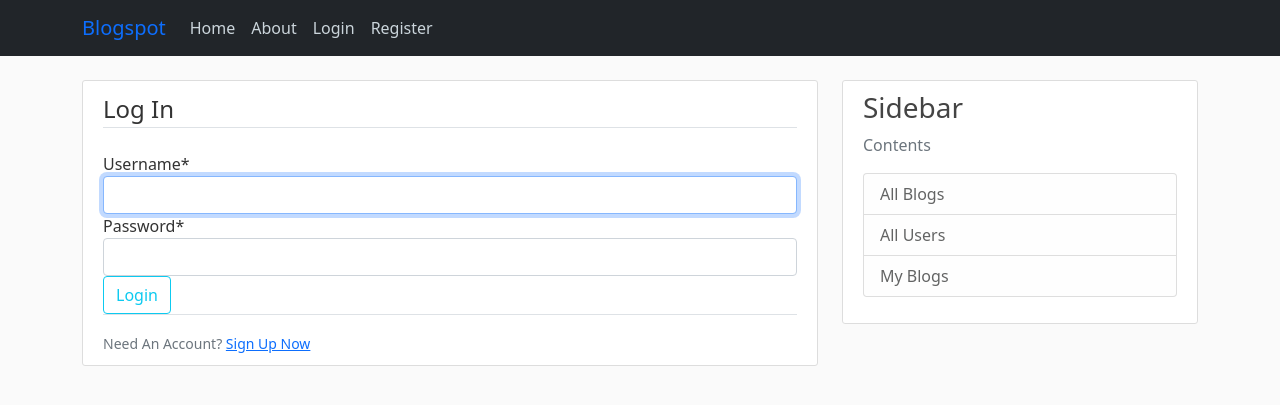
After one commit to chinmayparekh/Blogspot, a Django app: page /login/ in a window 1280 px wide. The commit adds this page. Shown: the top 405 px of the page. Run offline with Django 3.2, Linux system fonts and the light colour scheme; some libraries are stand-ins or nearby versions.

Commit message:
"Changes by Rishi"

```diff
--- a/blog/templates/blog/base.html
+++ b/blog/templates/blog/base.html
@@ -36,8 +36,13 @@
             </div>
             <!-- Navbar Right Side -->
             <div class="navbar-nav">
-              <a class="nav-item nav-link" href="#">Login</a>
-              <a class="nav-item nav-link" href="#">Register</a>
+              {% if user.is_authenticated %}
+                <a class="nav-item nav-link" href="{% url 'profile' %}">Profile</a>
+                <a class="nav-item nav-link" href="{% url 'logout' %}">Logout</a>
+              {% else %}
+                <a class="nav-item nav-link" href="{% url 'login' %}">Login</a>
+                <a class="nav-item nav-link" href="{% url 'register' %}">Register</a>
+              {% endif %}
             </div>
           </div>
         </div>
@@ -46,6 +51,13 @@
     <main role="main" class="container">
       <div class="row">
         <div class="col-md-8">
+          {% if messages %}
+            {% for message in messages %}
+              <div class="alert alert-{{ message.tags }}">
+                {{ message }}
+              </div>
+            {% endfor %}
+          {% endif %}
           {% block content %}{% endblock %}
         </div>
         <div class="col-md-4">
--- a/blogspot/urls.py
+++ b/blogspot/urls.py
@@ -16,9 +16,13 @@
 from django.contrib import admin
 from django.urls import path, include
 from users import views as user_views
+from django.contrib.auth import views as auth_views
 
 urlpatterns = [
     path('admin/', admin.site.urls),
     path('',include('blog.urls')),
     path('register/',user_views.register,name='register'),
+    path('profile/', user_views.profile, name='profile'),
+    path('login/', auth_views.LoginView.as_view(template_name='users/login.html'), name='login'),
+    path('logout/', auth_views.LogoutView.as_view(template_name='users/logout.html'), name='logout')
 ]
--- a/requirement.txt
+++ b/requirement.txt
@@ -1,4 +1,5 @@
 asgiref==3.3.1
 Django==3.1.7
+django-crispy-forms==1.11.1
 pytz==2021.1
 sqlparse==0.4.1
--- /dev/null
+++ b/users/templates/users/login.html
@@ -0,0 +1,21 @@
+{% extends "blog/base.html" %}
+{% load crispy_forms_tags %}
+{% block content %}
+    <div class="content-section">
+        <form method="POST">
+            {% csrf_token %}
+            <fieldset class="form-group">
+                <legend class="border-bottom mb-4">Log In</legend>
+                {{ form|crispy }}
+            </fieldset>
+            <div class="form-group">
+                <button class="btn btn-outline-info" type="submit">Login</button>
+            </div>
+        </form>
+        <div class="border-top pt-3">
+            <small class="text-muted">
+                Need An Account? <a class="ml-2" href="{% url 'register' %}">Sign Up Now</a>
+            </small>
+        </div>
+    </div>
+{% endblock content %}
--- /dev/null
+++ b/users/templates/users/profile.html
@@ -0,0 +1,5 @@
+{% extends "blog/base.html" %}
+{% load crispy_forms_tags %}
+{% block content %}
+    <h1> {{user.username}} </h1>
+{% endblock content %}
```
Also changed, not shown: blog/views.py (+14 -14 lines), blogspot/settings.py (+7 -0 lines), users/templates/users/logout.html (added, +9 -0 lines), users/templates/users/register.html (+7 -6 lines), users/views.py (+15 -2 lines), db.sqlite3.
